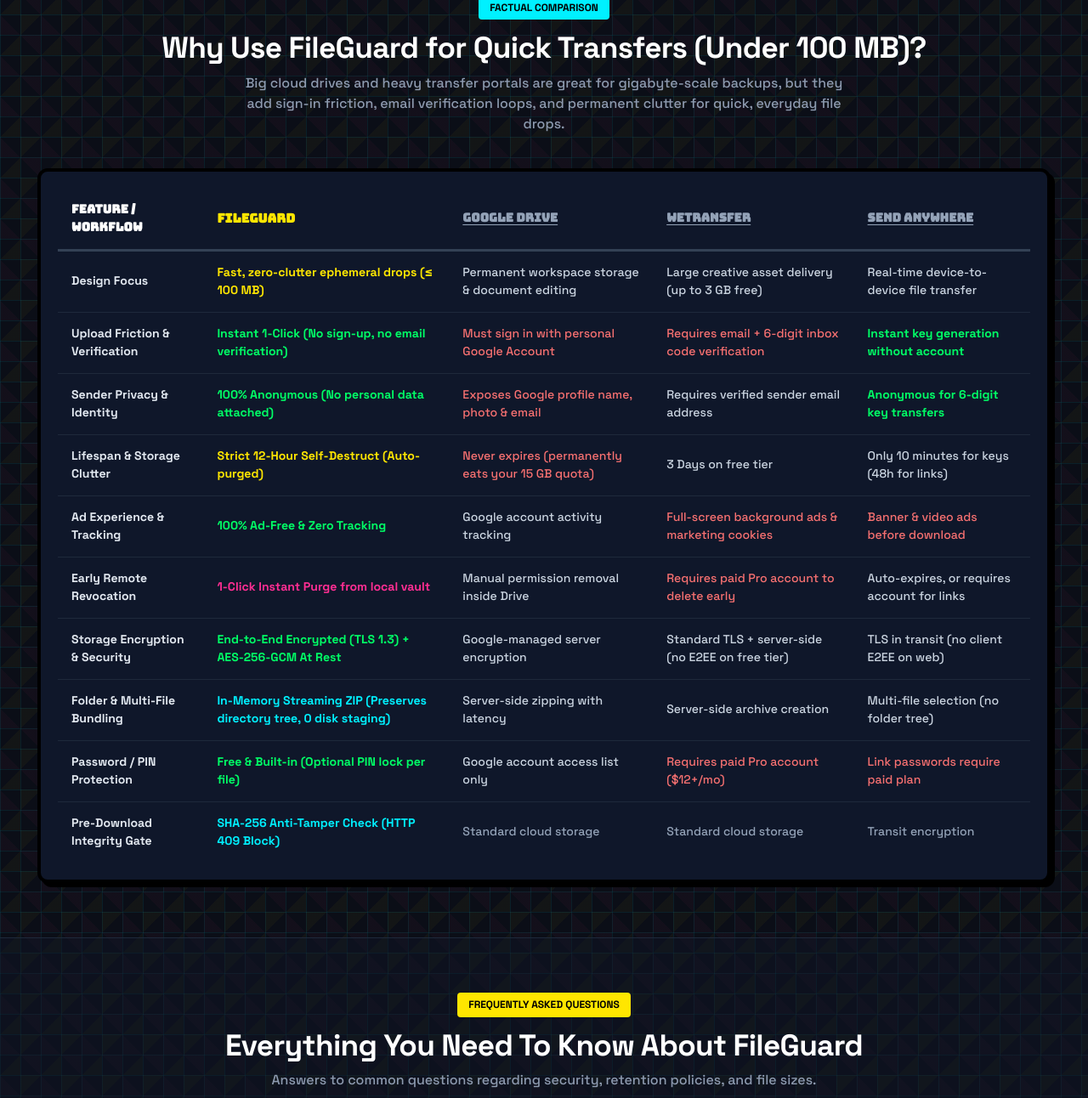
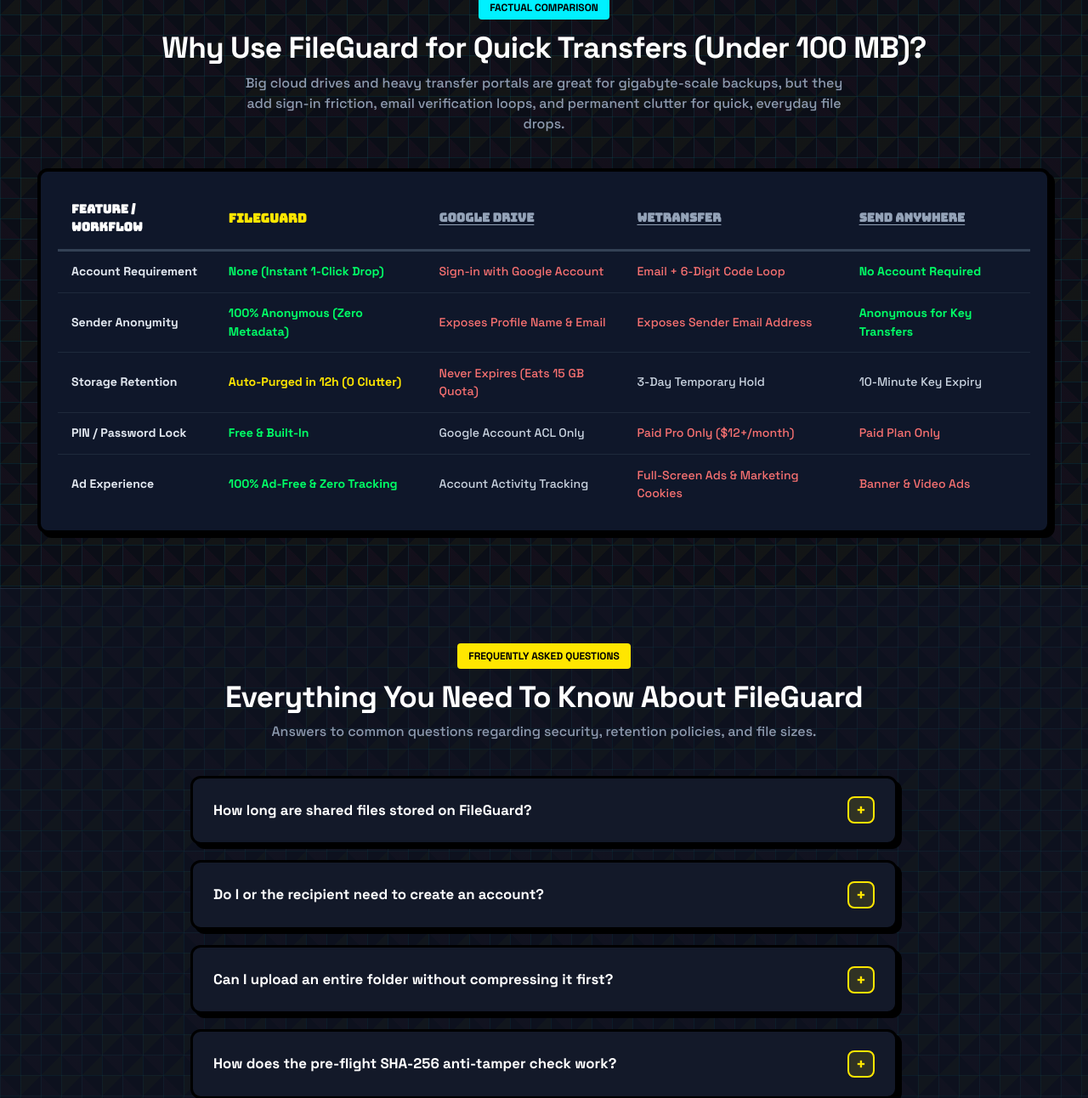
Before and after one commit to Deeptanil/FileGuard, a Flask app: page / in a window 1280 px wide. Shown: the part 2791-4083 px from the top of the page at 85% size. Run offline with Flask 3, Linux system fonts and the light colour scheme; data that the repository does not hold is empty; some libraries are stand-ins or nearby versions.

Commit message:
fix: make category filter buttons high-contrast and streamline feature comparison table

```diff
--- a/app/static/css/style.css
+++ b/app/static/css/style.css
@@ -708,9 +708,27 @@
   font-weight: 700;
   text-transform: uppercase;
   box-shadow: 2px 2px 0px #000000;
-}
-
-.badge-active, .badge-pass, .badge-success {
+  background: #1E293B;
+  color: #FFFFFF;
+  text-decoration: none;
+}
+
+a.badge,
+a.badge:link,
+a.badge:visited {
+  color: #FFFFFF;
+  text-decoration: none;
+}
+
+a.badge:hover {
+  background: #334155;
+  color: #FFFFFF;
+}
+
+.badge-active, .badge-pass, .badge-success,
+a.badge.badge-active,
+a.badge.badge-active:link,
+a.badge.badge-active:visited {
   background: var(--comic-lime);
   color: #000000;
 }
--- a/app/templates/index.html
+++ b/app/templates/index.html
@@ -391,74 +391,39 @@
         </thead>
         <tbody style="font-size: 0.88rem; color: #E2E8F0;">
           <tr style="border-bottom: 1px solid #1E293B;">
-            <td style="padding: 0.9rem 1rem; font-weight: 700;">Design Focus</td>
-            <td style="padding: 0.9rem 1rem; color: var(--comic-yellow); font-weight: 800;">Fast, zero-clutter ephemeral drops (&le; 100 MB)</td>
-            <td style="padding: 0.9rem 1rem; color: #CBD5E1;">Permanent workspace storage &amp; document editing</td>
-            <td style="padding: 0.9rem 1rem; color: #CBD5E1;">Large creative asset delivery (up to 3 GB free)</td>
-            <td style="padding: 0.9rem 1rem; color: #CBD5E1;">Real-time device-to-device file transfer</td>
+            <td style="padding: 0.85rem 1rem; font-weight: 700;">Account Requirement</td>
+            <td style="padding: 0.85rem 1rem; color: var(--comic-lime); font-weight: 800;">None (Instant 1-Click Drop)</td>
+            <td style="padding: 0.85rem 1rem; color: #F87171;">Sign-in with Google Account</td>
+            <td style="padding: 0.85rem 1rem; color: #F87171;">Email + 6-Digit Code Loop</td>
+            <td style="padding: 0.85rem 1rem; color: var(--comic-lime); font-weight: 700;">No Account Required</td>
           </tr>
           <tr style="border-bottom: 1px solid #1E293B;">
-            <td style="padding: 0.9rem 1rem; font-weight: 700;">Upload Friction &amp; Verification</td>
-            <td style="padding: 0.9rem 1rem; color: var(--comic-lime); font-weight: 800;">Instant 1-Click (No sign-up, no email verification)</td>
-            <td style="padding: 0.9rem 1rem; color: #F87171;">Must sign in with personal Google Account</td>
-            <td style="padding: 0.9rem 1rem; color: #F87171;">Requires email + 6-digit inbox code verification</td>
-            <td style="padding: 0.9rem 1rem; color: var(--comic-lime); font-weight: 700;">Instant key generation without account</td>
+            <td style="padding: 0.85rem 1rem; font-weight: 700;">Sender Anonymity</td>
+            <td style="padding: 0.85rem 1rem; color: var(--comic-lime); font-weight: 800;">100% Anonymous (Zero Metadata)</td>
+            <td style="padding: 0.85rem 1rem; color: #F87171;">Exposes Profile Name &amp; Email</td>
+            <td style="padding: 0.85rem 1rem; color: #F87171;">Exposes Sender Email Address</td>
+            <td style="padding: 0.85rem 1rem; color: var(--comic-lime); font-weight: 700;">Anonymous for Key Transfers</td>
           </tr>
           <tr style="border-bottom: 1px solid #1E293B;">
-            <td style="padding: 0.9rem 1rem; font-weight: 700;">Sender Privacy &amp; Identity</td>
-            <td style="padding: 0.9rem 1rem; color: var(--comic-lime); font-weight: 800;">100% Anonymous (No personal data attached)</td>
-            <td style="padding: 0.9rem 1rem; color: #F87171;">Exposes Google profile name, photo &amp; email</td>
-            <td style="padding: 0.9rem 1rem; color: #CBD5E1;">Requires verified sender email address</td>
-            <td style="padding: 0.9rem 1rem; color: var(--comic-lime); font-weight: 700;">Anonymous for 6-digit key transfers</td>
+            <td style="padding: 0.85rem 1rem; font-weight: 700;">Storage Retention</td>
+            <td style="padding: 0.85rem 1rem; color: var(--comic-yellow); font-weight: 800;">Auto-Purged in 12h (0 Clutter)</td>
+            <td style="padding: 0.85rem 1rem; color: #F87171;">Never Expires (Eats 15 GB Quota)</td>
+            <td style="padding: 0.85rem 1rem; color: #CBD5E1;">3-Day Temporary Hold</td>
+            <td style="padding: 0.85rem 1rem; color: #CBD5E1;">10-Minute Key Expiry</td>
           </tr>
           <tr style="border-bottom: 1px solid #1E293B;">
-            <td style="padding: 0.9rem 1rem; font-weight: 700;">Lifespan &amp; Storage Clutter</td>
-            <td style="padding: 0.9rem 1rem; color: var(--comic-yellow); font-weight: 800;">Strict 12-Hour Self-Destruct (Auto-purged)</td>
-            <td style="padding: 0.9rem 1rem; color: #F87171;">Never expires (permanently eats your 15 GB quota)</td>
-            <td style="padding: 0.9rem 1rem; color: #CBD5E1;">3 Days on free tier</td>
-            <td style="padding: 0.9rem 1rem; color: #CBD5E1;">Only 10 minutes for keys (48h for links)</td>
-          </tr>
-          <tr style="border-bottom: 1px solid #1E293B;">
-            <td style="padding: 0.9rem 1rem; font-weight: 700;">Ad Experience &amp; Tracking</td>
-            <td style="padding: 0.9rem 1rem; color: var(--comic-lime); font-weight: 800;">100% Ad-Free &amp; Zero Tracking</td>
-            <td style="padding: 0.9rem 1rem; color: #CBD5E1;">Google account activity tracking</td>
-            <td style="padding: 0.9rem 1rem; color: #F87171;">Full-screen background ads &amp; marketing cookies</td>
-            <td style="padding: 0.9rem 1rem; color: #F87171;">Banner &amp; video ads before download</td>
-          </tr>
-          <tr style="border-bottom: 1px solid #1E293B;">
-            <td style="padding: 0.9rem 1rem; font-weight: 700;">Early Remote Revocation</td>
-            <td style="padding: 0.9rem 1rem; color: var(--comic-pink); font-weight: 800;">1-Click Instant Purge from local vault</td>
-            <td style="padding: 0.9rem 1rem; color: #CBD5E1;">Manual permission removal inside Drive</td>
-            <td style="padding: 0.9rem 1rem; color: #F87171;">Requires paid Pro account to delete early</td>
-            <td style="padding: 0.9rem 1rem; color: #CBD5E1;">Auto-expires, or requires account for links</td>
-          </tr>
-          <tr style="border-bottom: 1px solid #1E293B;">
-            <td style="padding: 0.9rem 1rem; font-weight: 700;">Storage Encryption &amp; Security</td>
-            <td style="padding: 0.9rem 1rem; color: var(--comic-lime); font-weight: 800;">End-to-End Encrypted (TLS 1.3) + AES-256-GCM At Rest</td>
-            <td style="padding: 0.9rem 1rem; color: #CBD5E1;">Google-managed server encryption</td>
-            <td style="padding: 0.9rem 1rem; color: #CBD5E1;">Standard TLS + server-side (no E2EE on free tier)</td>
-            <td style="padding: 0.9rem 1rem; color: #CBD5E1;">TLS in transit (no client E2EE on web)</td>
-          </tr>
-          <tr style="border-bottom: 1px solid #1E293B;">
-            <td style="padding: 0.9rem 1rem; font-weight: 700;">Folder &amp; Multi-File Bundling</td>
-            <td style="padding: 0.9rem 1rem; color: var(--comic-cyan); font-weight: 800;">In-Memory Streaming ZIP (Preserves directory tree, 0 disk staging)</td>
-            <td style="padding: 0.9rem 1rem; color: #CBD5E1;">Server-side zipping with latency</td>
-            <td style="padding: 0.9rem 1rem; color: #CBD5E1;">Server-side archive creation</td>
-            <td style="padding: 0.9rem 1rem; color: #CBD5E1;">Multi-file selection (no folder tree)</td>
-          </tr>
-          <tr style="border-bottom: 1px solid #1E293B;">
-            <td style="padding: 0.9rem 1rem; font-weight: 700;">Password / PIN Protection</td>
-            <td style="padding: 0.9rem 1rem; color: var(--comic-lime); font-weight: 800;">Free &amp; Built-in (Optional PIN lock per file)</td>
-            <td style="padding: 0.9rem 1rem; color: #CBD5E1;">Google account access list only</td>
-            <td style="padding: 0.9rem 1rem; color: #F87171;">Requires paid Pro account ($12+/mo)</td>
-            <td style="padding: 0.9rem 1rem; color: #F87171;">Link passwords require paid plan</td>
+            <td style="padding: 0.85rem 1rem; font-weight: 700;">PIN / Password Lock</td>
+            <td style="padding: 0.85rem 1rem; color: var(--comic-lime); font-weight: 800;">Free &amp; Built-In</td>
+            <td style="padding: 0.85rem 1rem; color: #CBD5E1;">Google Account ACL Only</td>
+            <td style="padding: 0.85rem 1rem; color: #F87171;">Paid Pro Only ($12+/month)</td>
+            <td style="padding: 0.85rem 1rem; color: #F87171;">Paid Plan Only</td>
           </tr>
           <tr>
-            <td style="padding: 0.9rem 1rem; font-weight: 700;">Pre-Download Integrity Gate</td>
-            <td style="padding: 0.9rem 1rem; color: var(--comic-cyan); font-weight: 800;">SHA-256 Anti-Tamper Check (HTTP 409 Block)</td>
-            <td style="padding: 0.9rem 1rem; color: #94A3B8;">Standard cloud storage</td>
-            <td style="padding: 0.9rem 1rem; color: #94A3B8;">Standard cloud storage</td>
-            <td style="padding: 0.9rem 1rem; color: #94A3B8;">Transit encryption</td>
+            <td style="padding: 0.85rem 1rem; font-weight: 700;">Ad Experience</td>
+            <td style="padding: 0.85rem 1rem; color: var(--comic-lime); font-weight: 800;">100% Ad-Free &amp; Zero Tracking</td>
+            <td style="padding: 0.85rem 1rem; color: #CBD5E1;">Account Activity Tracking</td>
+            <td style="padding: 0.85rem 1rem; color: #F87171;">Full-Screen Ads &amp; Marketing Cookies</td>
+            <td style="padding: 0.85rem 1rem; color: #F87171;">Banner &amp; Video Ads</td>
           </tr>
         </tbody>
       </table>
```
Also changed, not shown: app/templates/admin_abuse_reports.html (+4 -4 lines).
